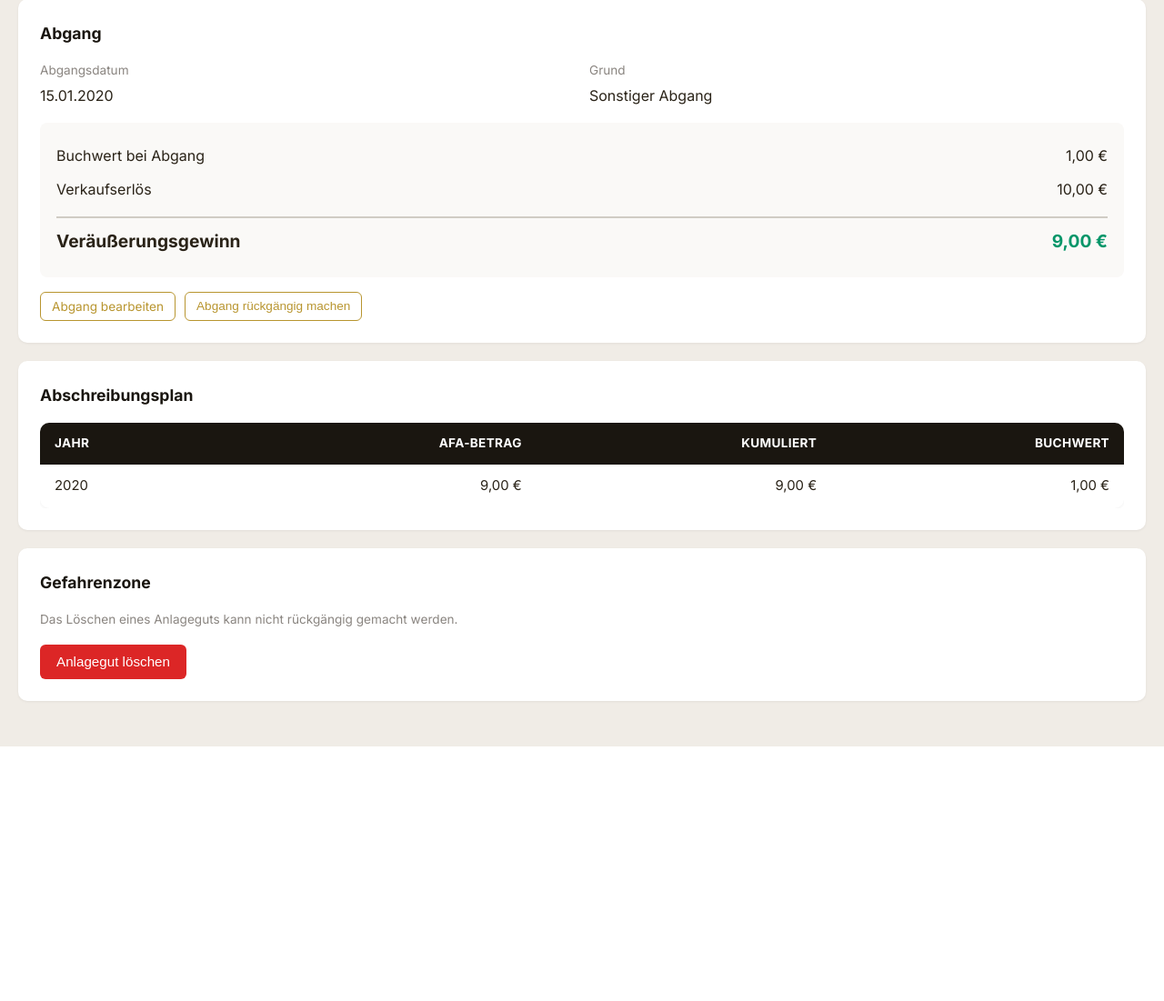
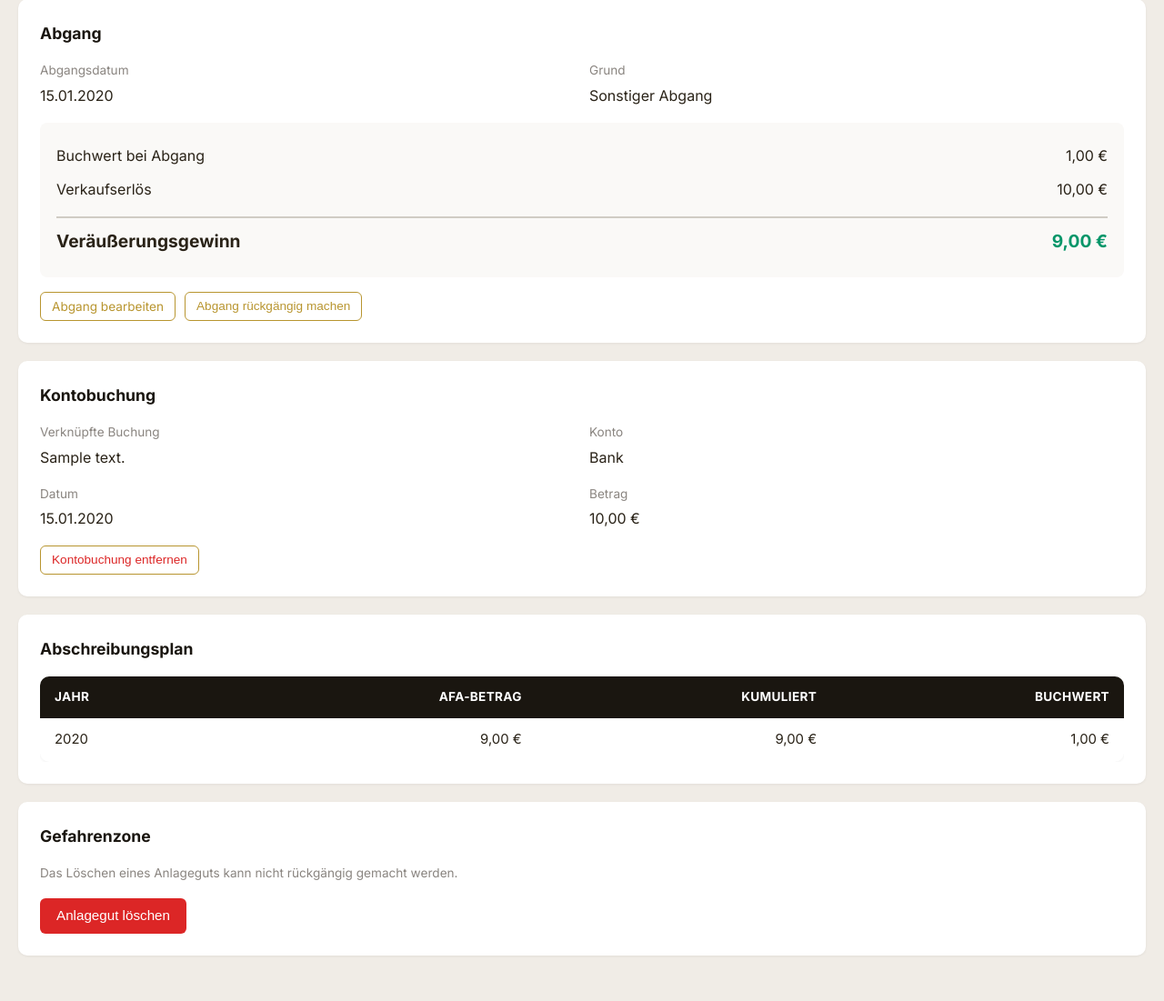
Before and after one commit to yniverz/basic-web-accounting, a Flask app: page /admin/assets/1 in a window 1280 px wide. Shown: the part 1002-2103 px from the top of the page at 91% size. Before the commit the page ends 1823 px from the top, so only its background shows below. Run offline with Flask 3, Linux system fonts and the light colour scheme; a user stored in the database is signed in; tables that the repository leaves empty hold one stand-in row (values such as "Sample post").

Commit message:
feat: Add linked account transaction management for assets with options to book outflow and unlink transactions

```diff
--- a/blueprints/admin.py
+++ b/blueprints/admin.py
@@ -731,6 +731,8 @@ def asset_detail(id):
         bundle_active = sum(1 for s in siblings if s.disposal_date is None)
 
     settings = SiteSettings.get_settings()
+    linked_tx = Transaction.query.filter_by(linked_asset_id=asset.id).first()
+    accounts = Account.query.order_by(Account.sort_order, Account.name).all()
     return render_template('asset_detail.html',
                            asset=asset,
                            schedule=schedule,
@@ -741,7 +743,59 @@ def asset_detail(id):
                            tax_treatment_labels=TAX_TREATMENT_LABELS,
                            current_year=date.today().year,
                            bundle_count=bundle_count,
-                           bundle_active=bundle_active)
+                           bundle_active=bundle_active,
+                           linked_tx=linked_tx,
+                           accounts=accounts)
+
+
+@admin_bp.route('/assets/<int:id>/book-outflow', methods=['POST'])
+def asset_book_outflow(id):
+    asset = Asset.query.get_or_404(id)
+
+    # Check if already has a linked transaction
+    existing = Transaction.query.filter_by(linked_asset_id=asset.id).first()
+    if existing:
+        flash('Es existiert bereits eine verknüpfte Buchung für dieses Anlagegut.', 'warning')
+        return redirect(url_for('admin.asset_detail', id=asset.id))
+
+    account_id = request.form.get('outflow_account_id', type=int)
+    if not account_id:
+        flash('Bitte ein Konto auswählen.', 'error')
+        return redirect(url_for('admin.asset_detail', id=asset.id))
+
+    try:
+        outflow_tx = Transaction(
+            date=asset.purchase_date,
+            type='expense',
+            description=f'Anlagekauf: {asset.name}',
+            amount=asset.purchase_price_gross,
+            net_amount=asset.purchase_price_net,
+            tax_amount=asset.purchase_tax_amount or 0,
+            tax_treatment=asset.purchase_tax_treatment or 'none',
+            tax_rate=asset.purchase_tax_rate or 0,
+            account_id=account_id,
+            linked_asset_id=asset.id,
+            notes='Automatisch erstellt bei nachträglicher Kontobuchung',
+        )
+        db.session.add(outflow_tx)
+        db.session.commit()
+        flash('Kontoabgang wurde gebucht.', 'success')
+    except Exception as e:
+        flash(f'Fehler: {str(e)}', 'error')
+
+    return redirect(url_for('admin.asset_detail', id=asset.id))
+
+
+@admin_bp.route('/assets/<int:id>/unlink-outflow', methods=['POST'])
+def asset_unlink_outflow(id):
+    asset = Asset.query.get_or_404(id)
+    deleted = Transaction.query.filter_by(linked_asset_id=asset.id).delete()
+    db.session.commit()
+    if deleted:
+        flash('Verknüpfte Kontobuchung wurde entfernt.', 'success')
+    else:
+        flash('Keine verknüpfte Buchung gefunden.', 'warning')
+    return redirect(url_for('admin.asset_detail', id=asset.id))
 
 
 @admin_bp.route('/assets/<int:id>/edit', methods=['GET', 'POST'])
--- a/templates/admin/asset_detail.html
+++ b/templates/admin/asset_detail.html
@@ -203,6 +203,49 @@
 </div>
 {% endif %}
 
+<!-- Linked Account Transaction -->
+<div class="card">
+    <div class="card-header">Kontobuchung</div>
+    {% if linked_tx %}
+    <div class="form-row">
+        <div>
+            <div class="text-muted text-sm mb-4">Verknüpfte Buchung</div>
+            <div>{{ linked_tx.description }}</div>
+        </div>
+        <div>
+            <div class="text-muted text-sm mb-4">Konto</div>
+            <div>{{ linked_tx.account.name if linked_tx.account else '–' }}</div>
+        </div>
+    </div>
+    <div class="form-row mt-16">
+        <div>
+            <div class="text-muted text-sm mb-4">Datum</div>
+            <div>{{ linked_tx.date|date_format }}</div>
+        </div>
+        <div>
+            <div class="text-muted text-sm mb-4">Betrag</div>
+            <div>{{ linked_tx.amount|currency }}</div>
+        </div>
+    </div>
+    <div class="mt-16">
+        <form method="POST" action="{{ url_for('admin.asset_unlink_outflow', id=asset.id) }}"
+              onsubmit="return confirm('Verknüpfte Kontobuchung wirklich löschen?')">
+            <button type="submit" class="btn btn-sm btn-outline text-danger">Kontobuchung entfernen</button>
+        </form>
+    </div>
+    {% else %}
+    <p class="text-muted text-sm mb-16">Keine verknüpfte Kontobuchung vorhanden. Sie können nachträglich einen Abgang vom Konto buchen (erscheint nicht in der EÜR).</p>
+    <form method="POST" action="{{ url_for('admin.asset_book_outflow', id=asset.id) }}" class="d-flex gap-10 align-center">
+        <select name="outflow_account_id" required style="width: auto;">
+            {% for acc in accounts %}
+            <option value="{{ acc.id }}">{{ acc.name }}</option>
+            {% endfor %}
+        </select>
+        <button type="submit" class="btn btn-sm btn-primary">Abgang buchen ({{ asset.purchase_price_gross|currency }})</button>
+    </form>
+    {% endif %}
+</div>
+
 <!-- Depreciation Schedule -->
 <div class="card">
     <div class="card-header">Abschreibungsplan</div>
```
